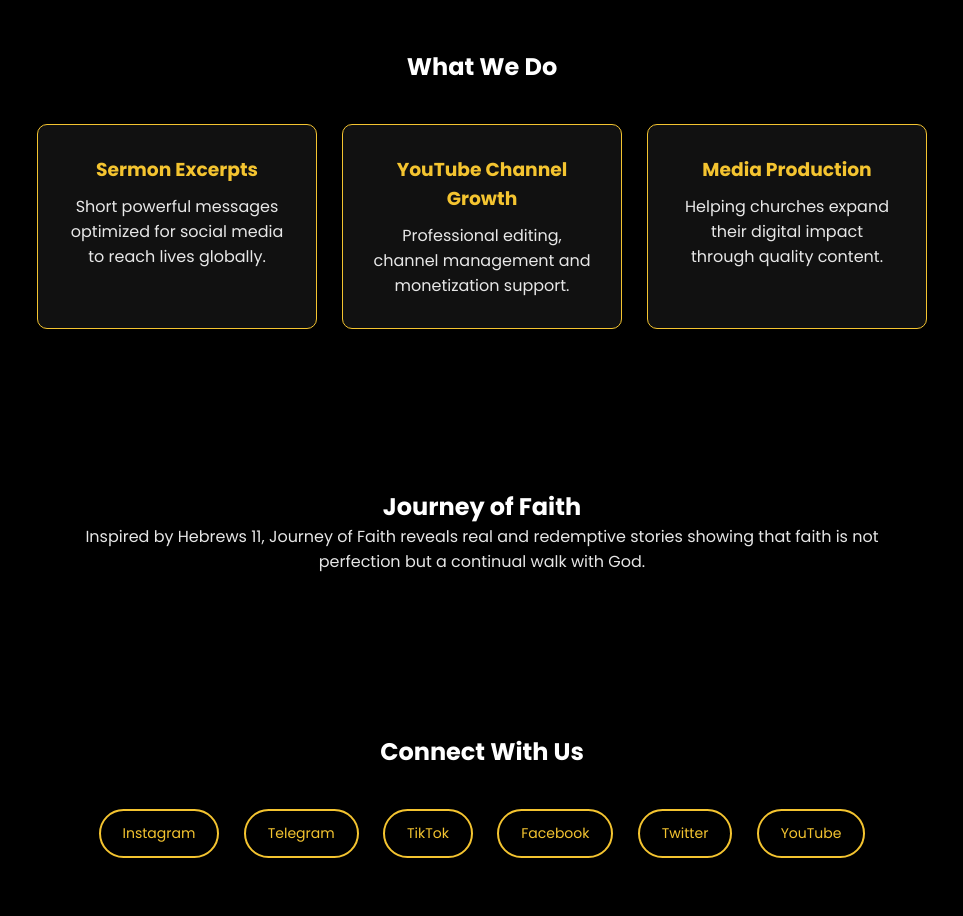
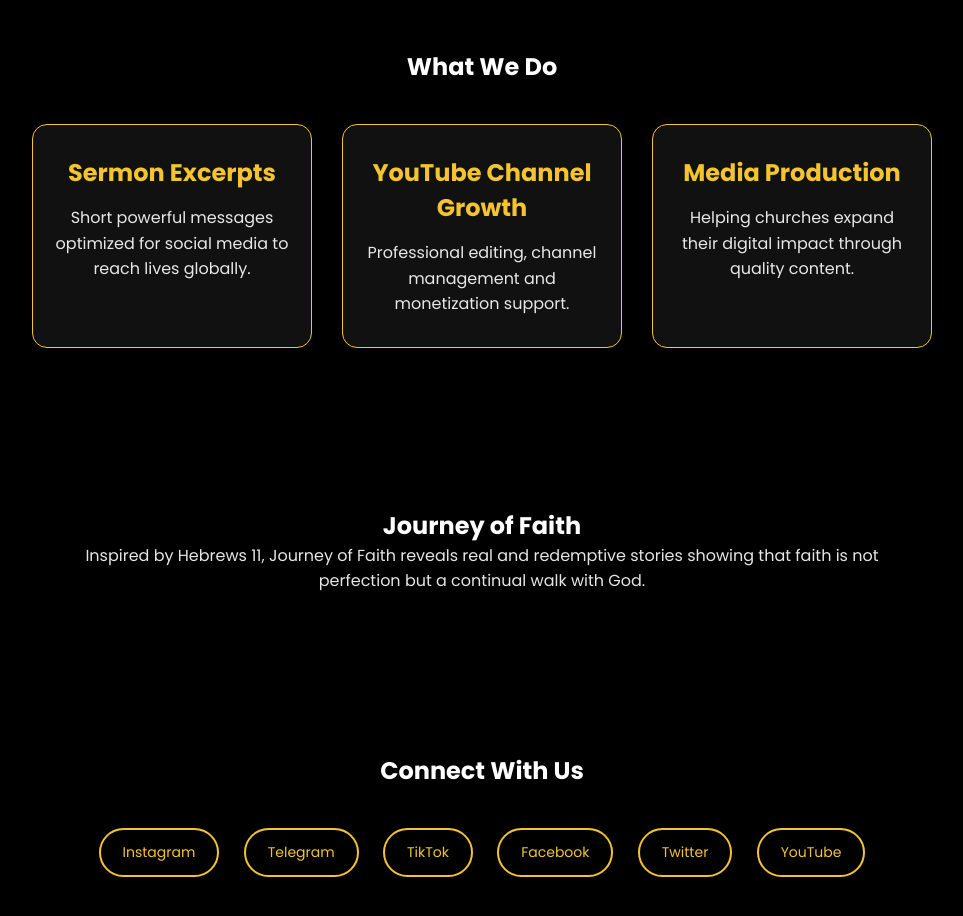
Before and after one commit to butterfly0204/Gospel-home-channel, a plain HTML site: page index.html in a window 1280 px wide. Shown: the part 1580-2496 px from the top of the page, without its empty margins (158-1121 px from the left). Drawn offline with Linux system fonts and the light colour scheme.

Commit message:
changes  made

```diff
--- a/styles.css
+++ b/styles.css
@@ -150,26 +150,35 @@ opacity:.9;
   display:flex;
   flex-wrap:wrap;
   justify-content:center;
-gap:25px;
+  gap:30px;
   margin-top:40px;
 }
 
 .card{
   background:#111;
   border:1px solid var(--yellow);
-padding:30px;
+  padding:30px 20px;
   width:280px;
-border-radius:10px;
-transition:.3s;
+  border-radius:15px;
+  transition: transform .3s, box-shadow .3s;
+  text-align:center;
 }
 
 .card:hover{
-transform:translateY(-8px);
+  transform:translateY(-10px);
+  box-shadow:0 15px 30px rgba(255,228,48,0.5);
 }
 
 .card h3{
   color:var(--yellow);
-margin-bottom:10px;
+  margin-bottom:15px;
+  font-size:1.5rem;
+}
+
+.card p{
+  color:var(--white);
+  font-size:1rem;
+  line-height:1.6;
 }
 
 /* SOCIALS */
```
Lines whose indentation alone changed are shown as unchanged.
